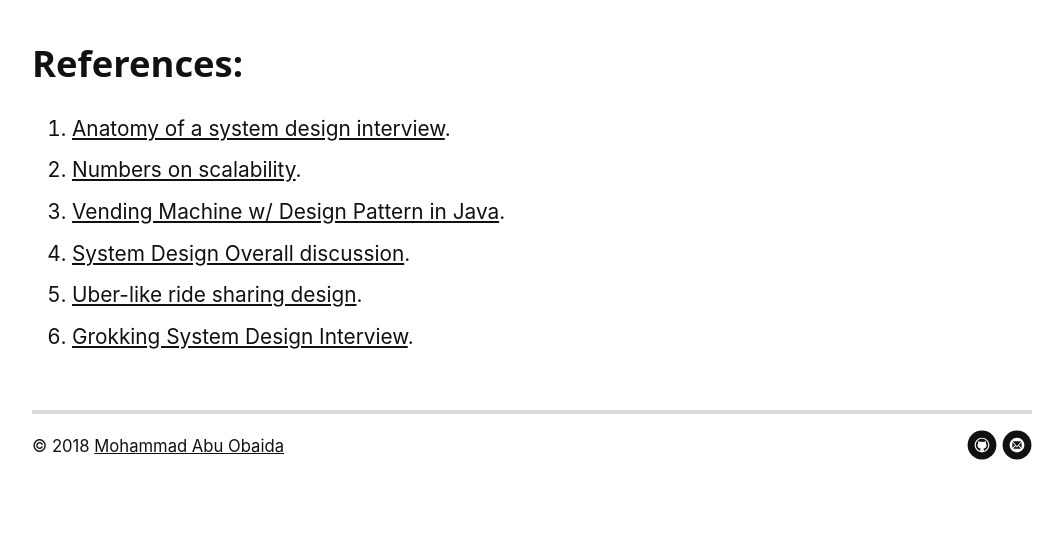
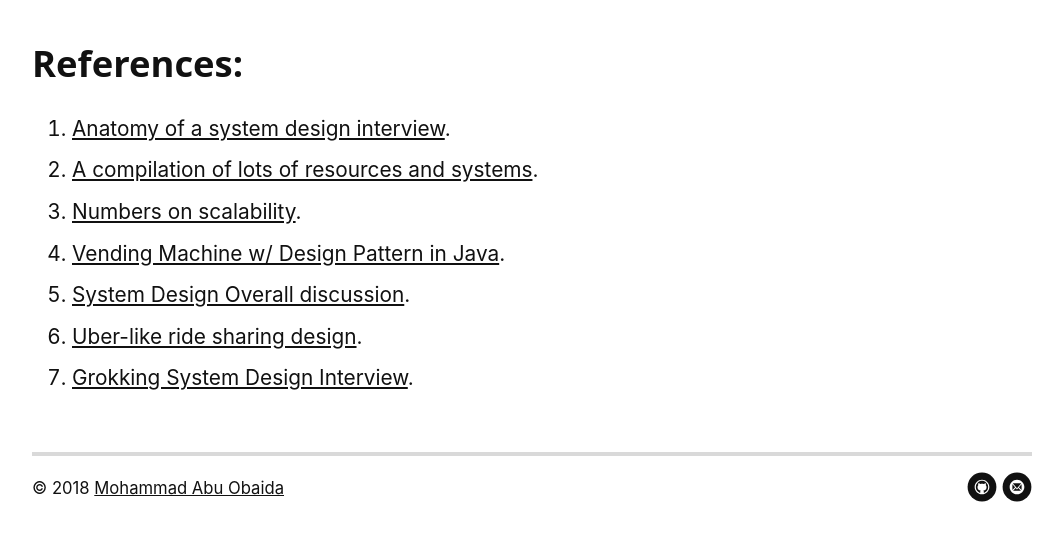
Before and after one commit to summonersRift/summonersrift.github.io, a Jekyll site: the page built from _posts/2018-08-14-System-Design.md, in a window 1280 px wide and 900 px high, scrolled down 4327 px, cut to the strip 307-848 px from the top of the window. Shown: the whole strip, without its empty margins (108-1171 px from the left). Built offline with Jekyll 4.4.1, drawn with Linux system fonts in a browser that asks for light colours; nearby versions of some CDN libraries; our own code applies the rules of GitHub Pages for plain Markdown files.

Commit message:
Update 2018-08-14-System-Design.md

```diff
--- a/_posts/2018-08-14-System-Design.md
+++ b/_posts/2018-08-14-System-Design.md
@@ -105,6 +105,7 @@
 
 ### References:
 1. [Anatomy of a system design interview](https://hackernoon.com/anatomy-of-a-system-design-interview-4cb57d75a53f).
+1. [A compilation of lots of resources and systems](https://github.com/donnemartin/system-design-primer).
 1. [Numbers on scalability](http://highscalability.com/numbers-everyone-should-know).
 1. [Vending Machine w/ Design Pattern in Java](https://javarevisited.blogspot.com/2016/06/design-vending-machine-in-java.html).
 1. [System Design Overall discussion](https://www.interviewbit.com/courses/system-design/).
```
